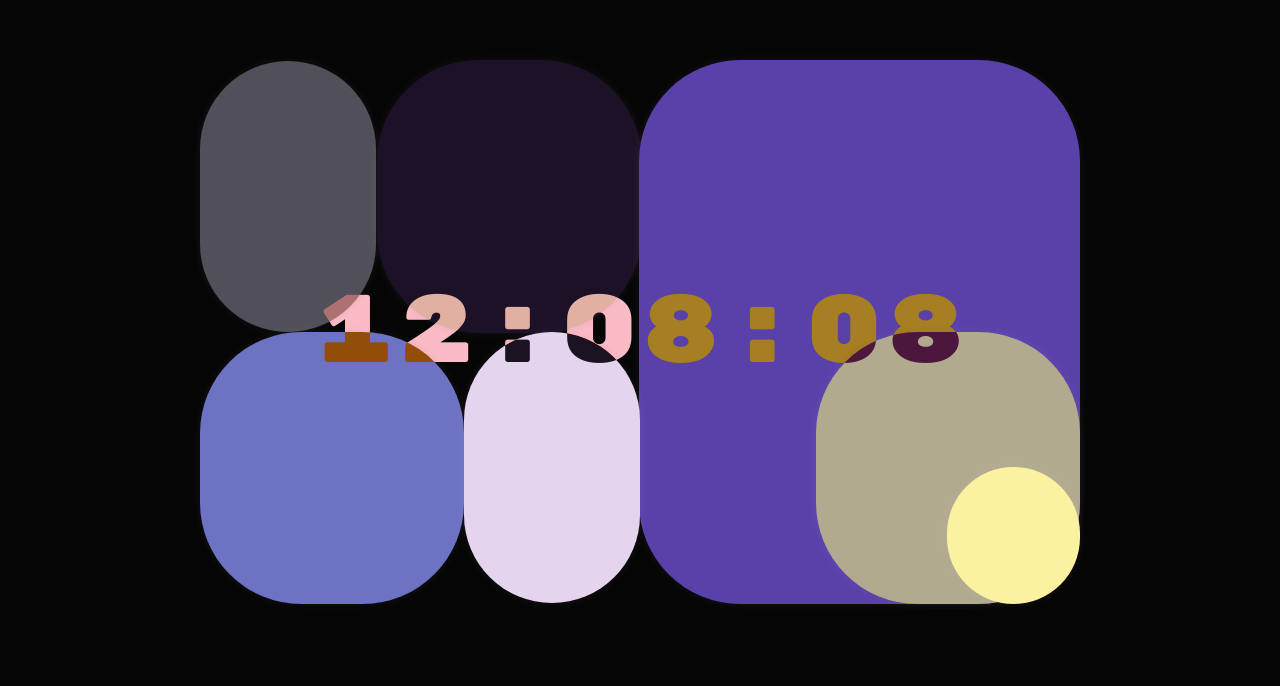
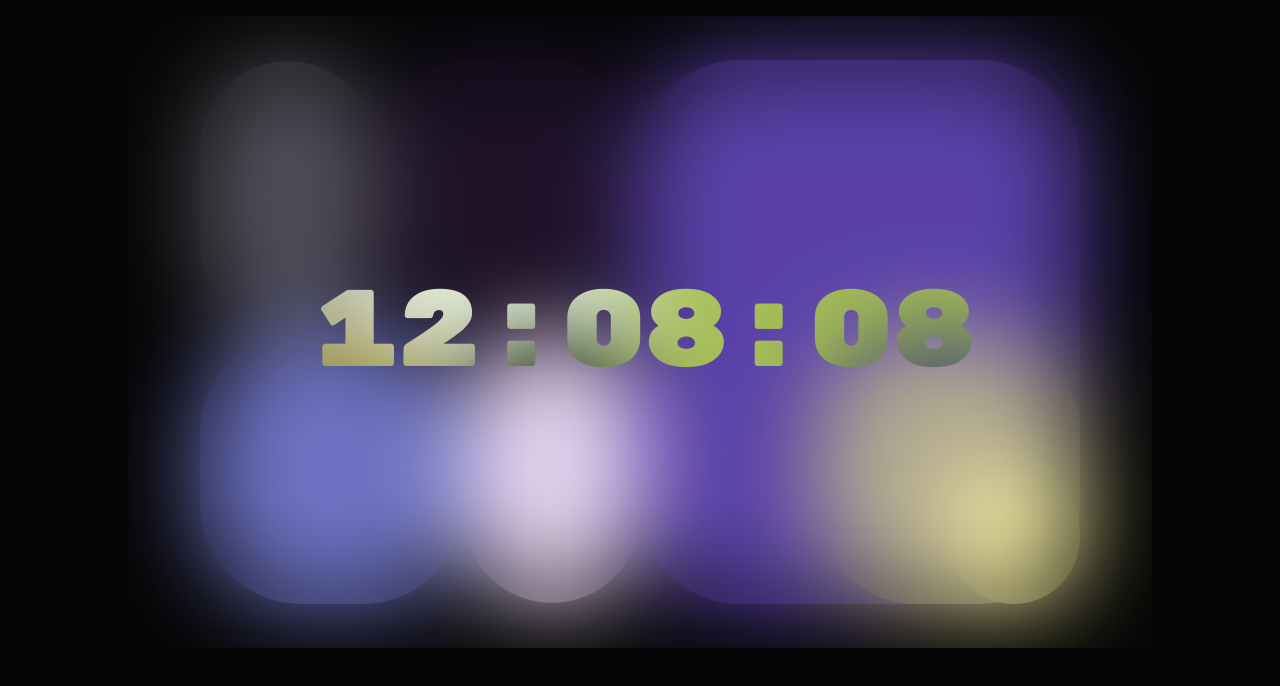
Before and after one commit to ABottleOfSprite/shape-clock, a plain HTML site: page index.html in a window 1280 px wide. Shown: the part 68-754 px from the top of the page. Drawn offline with Linux system fonts and the light colour scheme.

Commit message:
graphical updates

```diff
--- a/index.html
+++ b/index.html
@@ -13,10 +13,10 @@
   <link rel="shortcut icon" href="favicon.svg" type="image/x-icon">
 </head>
 <body>
-  <div class="time-blur">
+  <div class="time-blur" id="timeBlur">
 
   </div>
-  <h1 id="timeDisplay"></h1>
+  <h1 class="timeDisplay time" id="timeDisplay"></h1>
 
   <div id="button-container">
     <div id="color-btn">
@@ -35,6 +35,7 @@
     <div class="shape"></div>
     <div class="shape"></div>
   </div>
+
   <script src="script.js"></script>
 </body>
 </html>
--- a/script.js
+++ b/script.js
@@ -48,16 +48,19 @@ const colors = [
   ['--clr-black', '--clr-oxford-blue', '--clr-turquoise', '--clr-tiffany-blue', '--clr-duke-blue', '--clr-reseda-green', '--clr-slate-gray']//palette 4
 ];
 
-let currentPaletteIndex = 1;
+let currentPaletteIndex = 0;
 
 function changeColors() {
     let shapes = document.getElementsByClassName("shape");
     let currentPalette = colors[currentPaletteIndex];
     for (let i = 0; i < shapes.length; i++) {
       shapes[i].style.backgroundColor = getComputedStyle(document.documentElement).getPropertyValue(currentPalette[i % currentPalette.length]);
+
     }
     // Update currentPaletteIndex for the next click
     currentPaletteIndex = (currentPaletteIndex + 1) % colors.length;
+
+
   }
 
   // Add event listener to the button
@@ -67,6 +70,7 @@ function changeColors() {
 
 
   //time
+
 
   function updateTime() {
     let now = new Date();
@@ -81,6 +85,7 @@ function changeColors() {
 
     let timeString = hours + ":" + minutes + ":" + seconds;
     document.getElementById("timeDisplay").textContent = timeString;
+
   }
 
   // Update time every second
@@ -88,3 +93,20 @@ function changeColors() {
 
   // Initial call to display time immediately
   updateTime();
+
+
+  const timeDisplay = document.getElementById("timeDisplay");
+  timeDisplay.addEventListener("mouseenter", blur);
+
+
+  function blur() {
+    const winTile = document.getElementById("timeBlur");
+    winTile.style.opacity = "1";
+  }
+
+  timeDisplay.addEventListener("mouseleave", blurOff);
+
+  function blurOff() {
+    const winTile = document.getElementById("timeBlur");
+    winTile.style.opacity = "0";
+  }
--- a/style.css
+++ b/style.css
@@ -16,8 +16,7 @@ body {
   overflow: hidden;
   background-color: rgb( 5, 5, 5);
   display: grid;
-  place-items: center;
-}
+  place-items: center;}
 
 .shape {
   box-shadow: 0px 0px 0.5rem 0.1rem rgba(255, 255, 255, 0.048)
@@ -62,27 +61,32 @@ body {
 .time-blur {
   position: absolute;
   z-index: 20;
-  width: 40rem;
-  height: 8rem;
-  background: rgba(255, 255, 255, 0.3);
-  border-radius: 2rem;
-  backdrop-filter: blur(0.2rem);
-  -webkit-backdrop-filter: blur(0.2rem);
-  box-shadow: inset 0px 0px 3rem black;
-  display: none;
+  aspect-ratio: 1.618;
+  width: 80vw;
+  /* background: rgba(255, 255, 255, 0.3); */
+  /* border-radius: 2rem; */
+  backdrop-filter: blur(3rem);
+  -webkit-backdrop-filter: blur(3rem);
+  /* box-shadow: inset 0px 0px 3rem black; */
+  transition: all ease-in-out 1300ms;
+
 }
-#timeDisplay {
+
+.time{
   position: absolute;
-  color: pink;
-  font-size: 6rem;
-  z-index: 20;
+  color: white;
+  font-size: 6.8rem;
+  letter-spacing: -0.62rem;
+  z-index: 22;
+  scale: 1;
   font-family: "Rubik Mono One", monospace;
   font-weight: 300;
   mix-blend-mode: difference;
   transition: letter-spacing 750ms ease-in-out;
 }
 
-#timeDisplay:hover {
+
+.timeDisplay:hover {
   letter-spacing: 1.5rem;
 }
 
```
